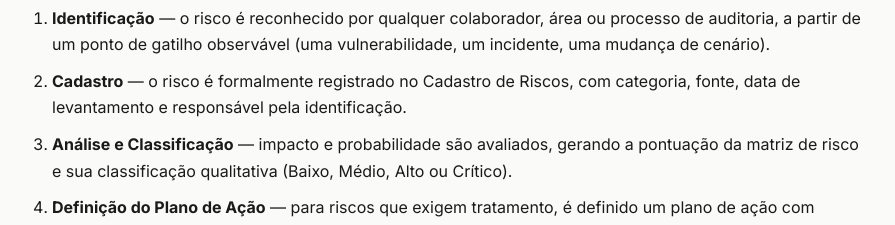
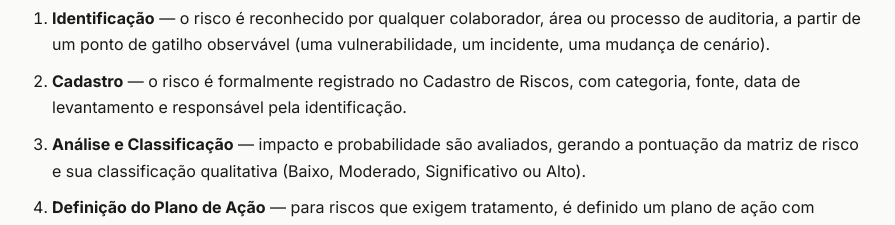
Before and after one commit to rodrigotavares79/lab-rodrigotavares, a Next.js app: page /seguranca/gestao-de-riscos/politica in a window 1280 px wide. Shown: the part 1760-1985 px from the top of the page, without its empty margins (88-983 px from the left). Built offline with nearby package versions, Linux system fonts and the light colour scheme; no server answers.

Commit message:
Update page.tsx

```diff
--- a/app/seguranca/gestao-de-riscos/politica/page.tsx
+++ b/app/seguranca/gestao-de-riscos/politica/page.tsx
@@ -136,8 +136,8 @@ export default function Politica() {
               <li>
                 <strong>Análise e Classificação</strong> — impacto e
                 probabilidade são avaliados, gerando a pontuação da matriz
-                de risco e sua classificação qualitativa (Baixo, Médio,
-                Alto ou Crítico).
+                de risco e sua classificação qualitativa (Baixo, Moderado,
+                Significativo ou Alto).
               </li>
               <li>
                 <strong>Definição do Plano de Ação</strong> — para riscos
```
